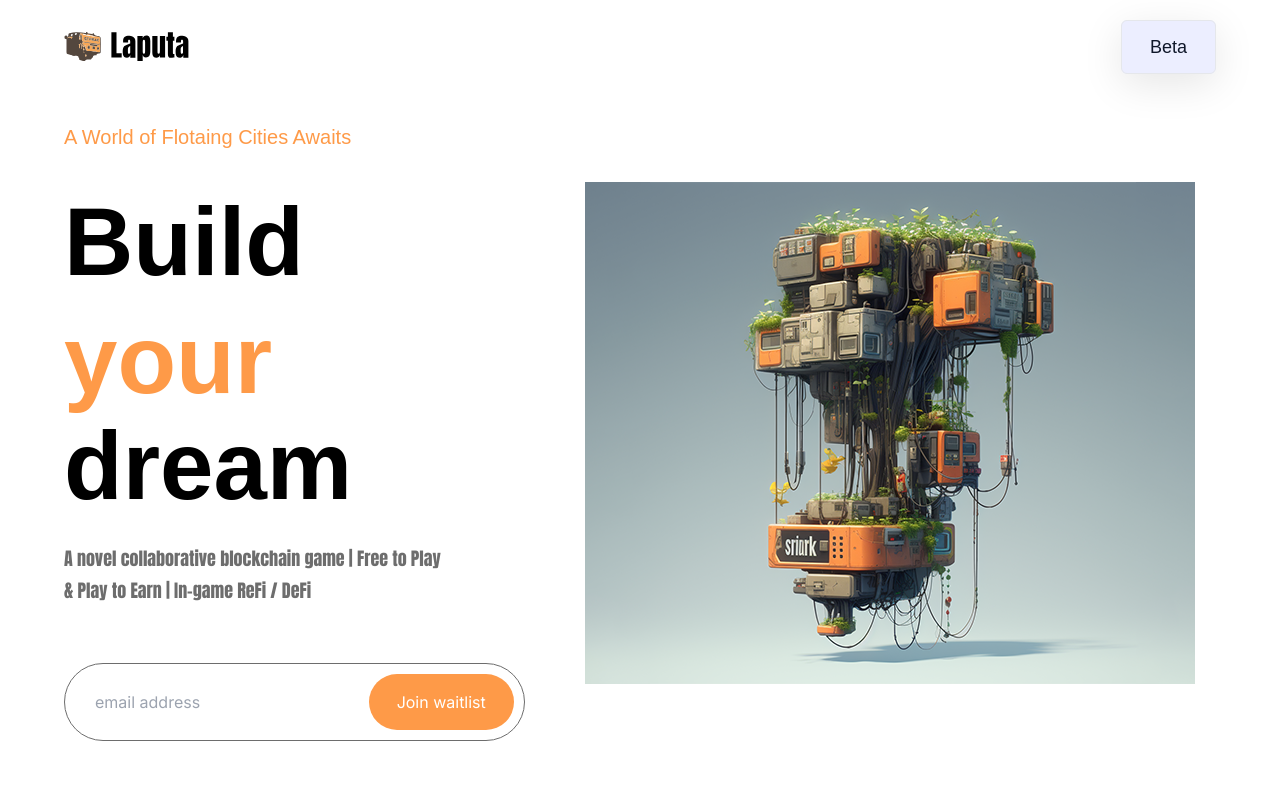
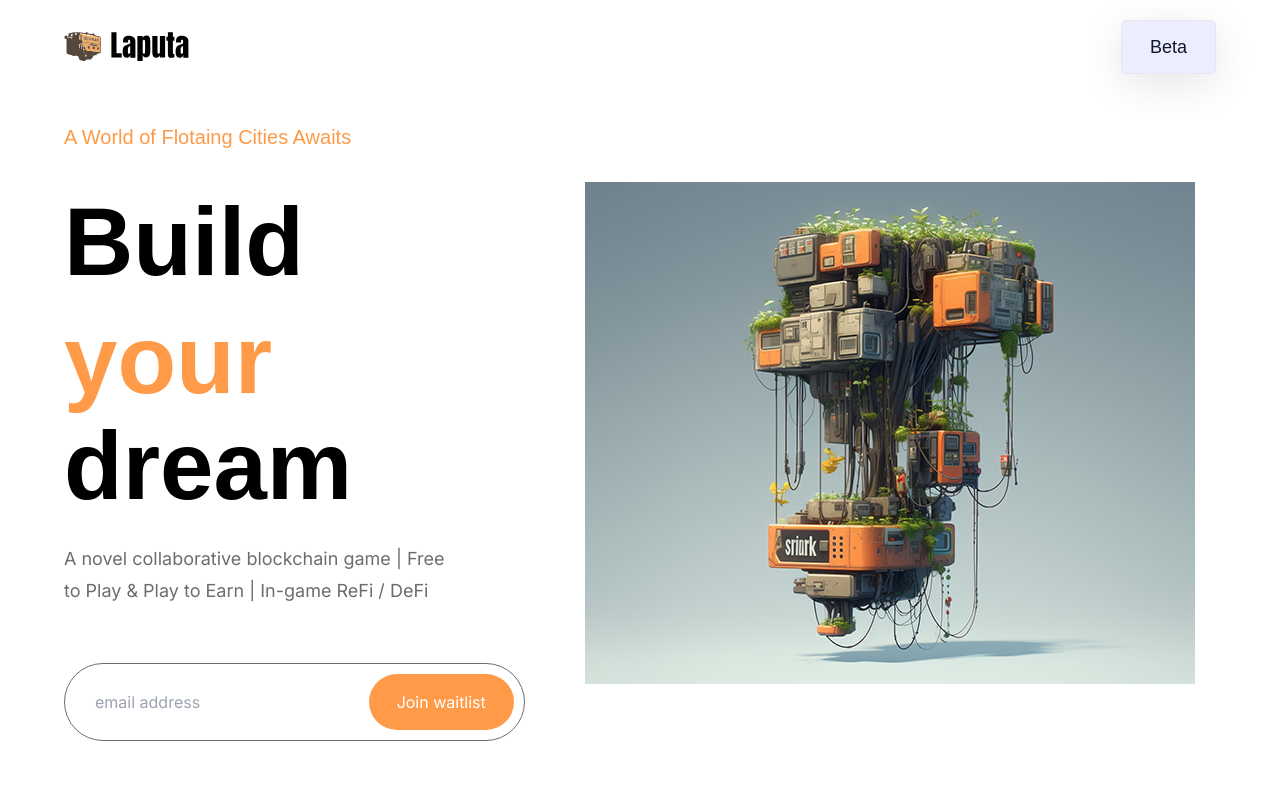
Before and after one commit to laputa-gg/waitlist, a Next.js app: page / in a window 1280 px wide. Shown: the top 800 px of the page. Built offline with nearby package versions, Linux system fonts and the light colour scheme.

Commit message:
font change

```diff
--- a/src/app/layout.js
+++ b/src/app/layout.js
@@ -1,5 +1,5 @@
 import './globals.css'
-import { Inter, Anton } from 'next/font/google'
+import { Inter } from 'next/font/google'
 import { hamburger } from '@/assets/icons'
 import { headerLogo } from '@/assets/images'
 import { navLinks } from '@/constants'
@@ -7,7 +7,6 @@ import { navLinks } from '@/constants'
 import Image from 'next/image'
 
 const inter = Inter({ subsets: ['latin'] })
-const anton = Anton({ subsets: ['latin'] , weight:"400"})
 
 export const metadata = {
   title: 'Laputa.gg Waitlist',
--- a/src/app/page.js
+++ b/src/app/page.js
@@ -16,7 +16,7 @@ export default function Home() {
           <br />
           <span className='text-coral-red inline-block mt-3'>your </span> dream
         </h1>
-        <p className='font-anton text-slate-gray text-lg leading-8 mt-6 mb-14 sm:max-w-sm'>
+        <p className='font-inter text-slate-gray text-lg leading-8 mt-6 mb-14 sm:max-w-sm'>
         A novel collaborative blockchain game | Free to Play & Play to Earn |
 In-game ReFi / DeFi
 
```
